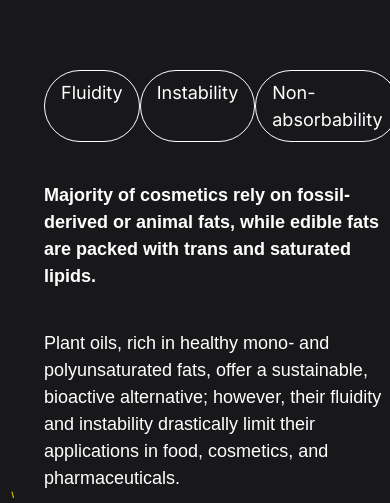
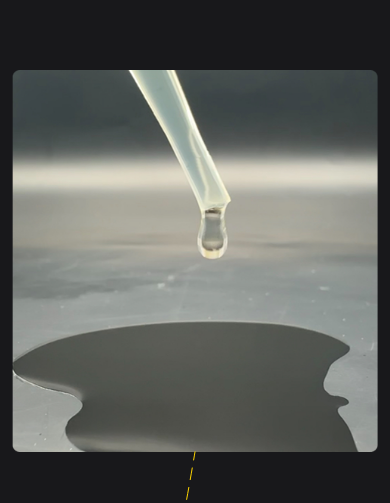
Before and after one commit to MrDrProfessorPatrick/olexir, a Next.js app: page /technology in a window 390 px wide. Shown: the part 1044-1547 px from the top of the page. Built offline with nearby package versions, Linux system fonts and the light colour scheme.

Commit message:
fludidity image phone responsive

```diff
--- a/src/app/technology/page.js
+++ b/src/app/technology/page.js
@@ -128,7 +128,7 @@ export default function Solution() {
               </div>
             </div>
           </div>
-          <div className="flex pt-20">
+          <div className="flex flex-col items-center md:flex-row pt-20">
             <div id="fluidity" className="relative flex-1">
               <Image
                 src="/Leaking.png"
@@ -137,8 +137,8 @@ export default function Solution() {
                 alt="leaking"
               />
             </div>
-            <div className="flex flex-2 flex-col pl-8 lg:pl-25">
-              <div className="flex justify-between max-w-[600px]">
+            <div className="flex flex-2 flex-col pt-15 md:pt-0 pl-0 md:pl-8 lg:pl-25">
+              <div className="flex justify-between w-[100%] md:max-w-[600px]">
                 <span
                   className={`border-1 border-solid border-white rounded-full text-[18px] md:text-[20px] lg:text-[24px] text-white px-4 py-2 ${inter.className}`}
                 >
@@ -156,11 +156,11 @@ export default function Solution() {
                 </span>
               </div>
               <div>
-                <p className="pb-10 pt-10 text-[18px] md:text-[20px] lg:text-[24px] font-semibold text-white">
+                <p className="pb-10 pt-10 text-[18px] md:text-[20px] lg:text-[24px] font-semibold text-white text-justify">
                   Majority of cosmetics rely on fossil-derived or animal fats,
                   while edible fats are packed with trans and saturated lipids.
                 </p>
-                <p className="text-[18px] md:text-[20px] lg:text-[24px] font-normal text-white">
+                <p className="text-[18px] md:text-[20px] lg:text-[24px] font-normal text-white text-justify">
                   Plant oils, rich in healthy mono- and polyunsaturated fats,
                   offer a sustainable, bioactive alternative; however, their
                   fluidity and instability drastically limit their applications
```
